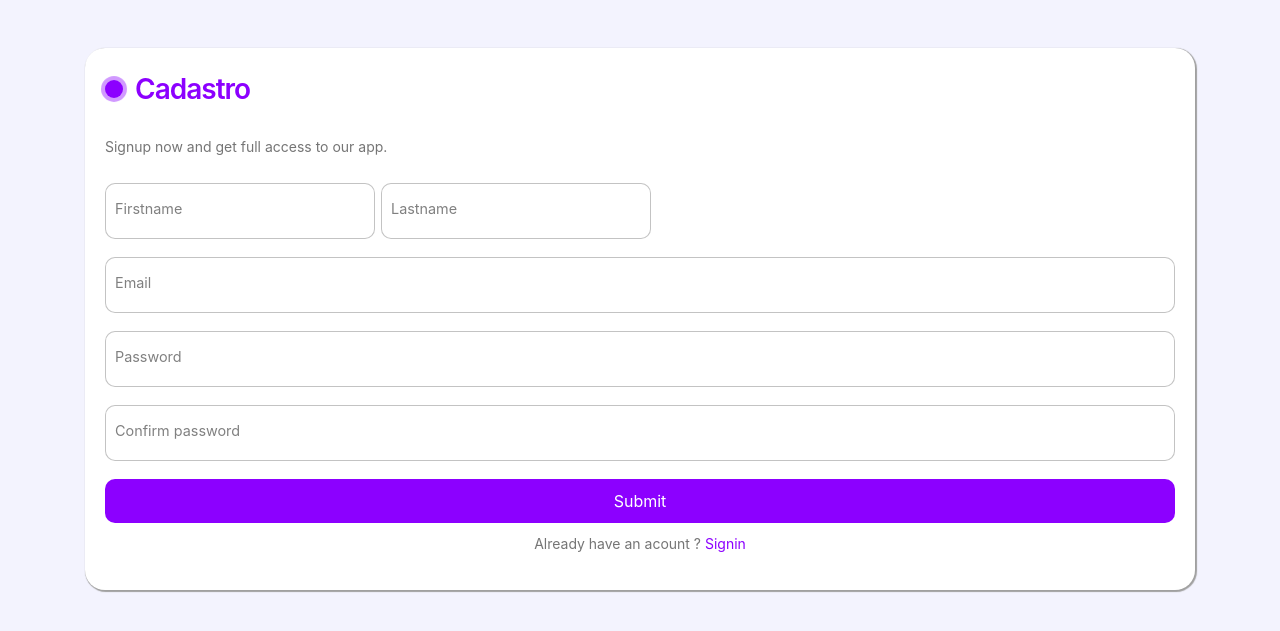
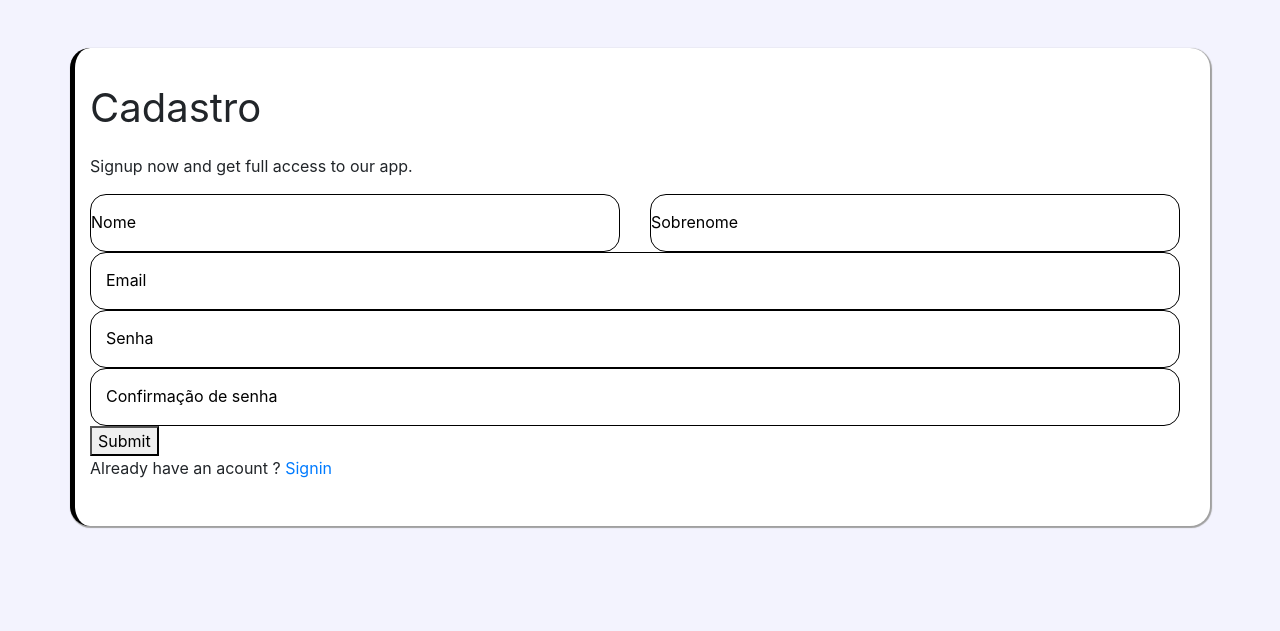
Before and after one commit to Rafaavinii/formulario-dinamico, a Django app: page /user/cadastrar/ in a window 1280 px wide. Shown: the top 631 px of the page. Run offline with Django 5.2, Linux system fonts and the light colour scheme; some libraries are stand-ins or nearby versions.

Commit message:
tela de cadastro

```diff
--- a/form_dinamico/formulario/templates/responder_formulario.html
+++ b/form_dinamico/formulario/templates/responder_formulario.html
@@ -11,12 +11,12 @@
 </head>
 <body>
 
-<div class="container mt-5 formulario p-5 container-titulo">
+<div class="container mt-4 formulario p-5 container-titulo">
         <h2 class="mb-4 titulo">{{ nome }}</h2>
         <p>{{ descricao }}</p>
 </div>
 
-<div class="container mt-5 formulario p-5">
+<div class="container mt-4 formulario p-5">
 
 
     <div class="container questoes">
--- a/form_dinamico/templates/static/formulario/responder_formulario.css
+++ b/form_dinamico/templates/static/formulario/responder_formulario.css
@@ -10,6 +10,9 @@ body {
     color: #8c00ff;
 }
 
+.container-titulo{
+    border-bottom: 10px solid #8c00ff;
+}
 
 .formulario {
     background-color: white;
--- a/form_dinamico/templates/static/user/cadastro.css
+++ b/form_dinamico/templates/static/user/cadastro.css
@@ -2,134 +2,66 @@ body{
   background-color: #F3F3FE;
 }
 
-.form {
-    display: flex;
-    flex-direction: column;
+.container {
     gap: 10px;
     width: 100%;
     background-color: #fff;
-    padding: 20px;
+    padding: 30px;
     border-radius: 20px;
     position: relative;
     box-shadow: 1px 1px 1px 1px rgb(160, 160, 160);
+    border-left: 5px solid #000; /* Adiciona uma borda preta de 5 pixels à esquerda do container */
+    padding-left: 15px;
+
 }
 
 .title {
-    font-size: 28px;
-    color: #8c00ff;
-    font-weight: 600;
-    letter-spacing: -1px;
-    position: relative;
-    display: flex;
-    align-items: center;
-    padding-left: 30px;
+  font-size: 40px;
+  padding-left: 0;
 }
 
-  .title::before,.title::after {
-    position: absolute;
-    content: "";
-    height: 16px;
-    width: 16px;
-    border-radius: 50%;
-    left: 0px;
-    background-color: #8c00ff;
-  }
 
-  .title::before {
-    width: 18px;
-    height: 18px;
-    background-color: #8c00ff;
-  }
-
-  .title::after {
-    width: 18px;
-    height: 18px;
-    animation: pulse 1s linear infinite;
-  }
-
-  .message, .signin {
-    color: rgba(88, 87, 87, 0.822);
-    font-size: 14px;
-  }
-
-  .signin {
-    text-align: center;
-  }
-
-  .signin a {
-    color: #8c00ff;
-  }
-
-  .signin a:hover {
-    text-decoration: underline #8c00ff;
-  }
-
-  .flex {
-    display: flex;
-    width: 100%;
-    gap: 6px;
-  }
-
-  .form label {
+/* inputs */
+.input-group {
   position: relative;
  }
 
-  .form label .input {
-    width: 100%;
-    padding: 10px 10px 20px 10px;
-    outline: 0;
-    border: 1px solid rgba(105, 105, 105, 0.397);
-    border-radius: 10px;
+ .input-group .nome {
+  padding-right: 0;
  }
 
-  .form label .input + span {
-    position: absolute;
-    left: 10px;
-    top: 15px;
-    color: grey;
-    font-size: 0.9em;
-    cursor: text;
-    transition: 0.3s ease;
+.input-group .sobrenome {
+  padding-left: 0;
 }
 
-  .form label .input:placeholder-shown + span {
-    top: 15px;
-    font-size: 0.9em;
+.input {
+  border: solid 1.5px black;
+  border-radius: 1rem;
+  background: none;
+  padding: 1rem;
+  font-size: 1rem;
+  color: #414141;
+  transition: border 150ms cubic-bezier(0.4,0,0.2,1);
+  width: 100%;
 }
 
-  .form label .input:focus + span,.form label .input:valid + span {
-    top: 30px;
-    font-size: 0.7em;
-    font-weight: 600;
+.user-label {
+  position: absolute;
+  left: 16px;
+  color: black;
+  pointer-events: none;
+  transform: translateY(1rem);
+  transition: 150ms cubic-bezier(0.4,0,0.2,1);
 }
 
-  .form label .input:valid + span {
-    color: green;
+ .input:focus, input:valid {
+  outline: none;
+  border: 1.5px solid #8c00ff;
  }
 
-  .submit {
-    border: none;
-    outline: none;
-    background-color: #8c00ff;
-    padding: 10px;
-    border-radius: 10px;
-    color: #fff;
-    font-size: 16px;
-    transform: .3s ease;
+ .input:focus ~ label, input:valid ~ label {
+  transform: translateY(-50%) scale(0.8);
+  background-color: white;
+  padding: 0 .2em;
+  color: #8c00ff;
  }
-
-  .submit:hover {
-    background-color: rgb(93, 2, 116);
-  }
-
-  @keyframes pulse {
-    from {
-      transform: scale(0.9);
-      opacity: 1;
-    }
-
-    to {
-      transform: scale(1.8);
-      opacity: 0;
-    }
-  }
--- a/form_dinamico/user/templates/cadastro.html
+++ b/form_dinamico/user/templates/cadastro.html
@@ -14,32 +14,30 @@
         <form class="form">
             <p class="title">Cadastro </p>
             <p class="message">Signup now and get full access to our app. </p>
-                <div class="flex">
-
-                <label>
-                    <input required="" placeholder="" type="text" class="input">
-                    <span>Firstname</span>
-                </label>
-
-                <label>
-                    <input required="" placeholder="" type="text" class="input">
-                    <span>Lastname</span>
-                </label>
+            <div class="row">
+                <div class="input-group col">
+                    <input required="" type="text" name="nome" autocomplete="off" class="input nome">
+                    <label class="user-label">Nome</label>
+                </div>
+                <div class="input-group col">
+                    <input required="" type="text" name="sobrenome" autocomplete="off" class="input sobrenome">
+                    <label class="user-label">Sobrenome</label>
+                </div>
             </div>
 
-            <label>
-                <input required="" placeholder="" type="email" class="input">
-                <span>Email</span>
-            </label>
+            <div class="input-group">
+                <input required="" type="text" name="email" autocomplete="off" class="input">
+                <label class="user-label">Email</label>
+            </div>
 
-            <label>
-                <input required="" placeholder="" type="password" class="input">
-                <span>Password</span>
-            </label>
-            <label>
-                <input required="" placeholder="" type="password" class="input">
-                <span>Confirm password</span>
-            </label>
+            <div class="input-group">
+                <input required="" type="text" name="senha" autocomplete="off" class="input">
+                <label class="user-label">Senha</label>
+            </div>
+            <div class="input-group">
+                <input required="" type="text" name="confirm_senha" autocomplete="off" class="input">
+                <label class="user-label">Confirmação de senha</label>
+            </div>
             <button class="submit">Submit</button>
             <p class="signin">Already have an acount ? <a href="#">Signin</a> </p>
         </form>
```
Lines whose indentation alone changed are shown as unchanged.
